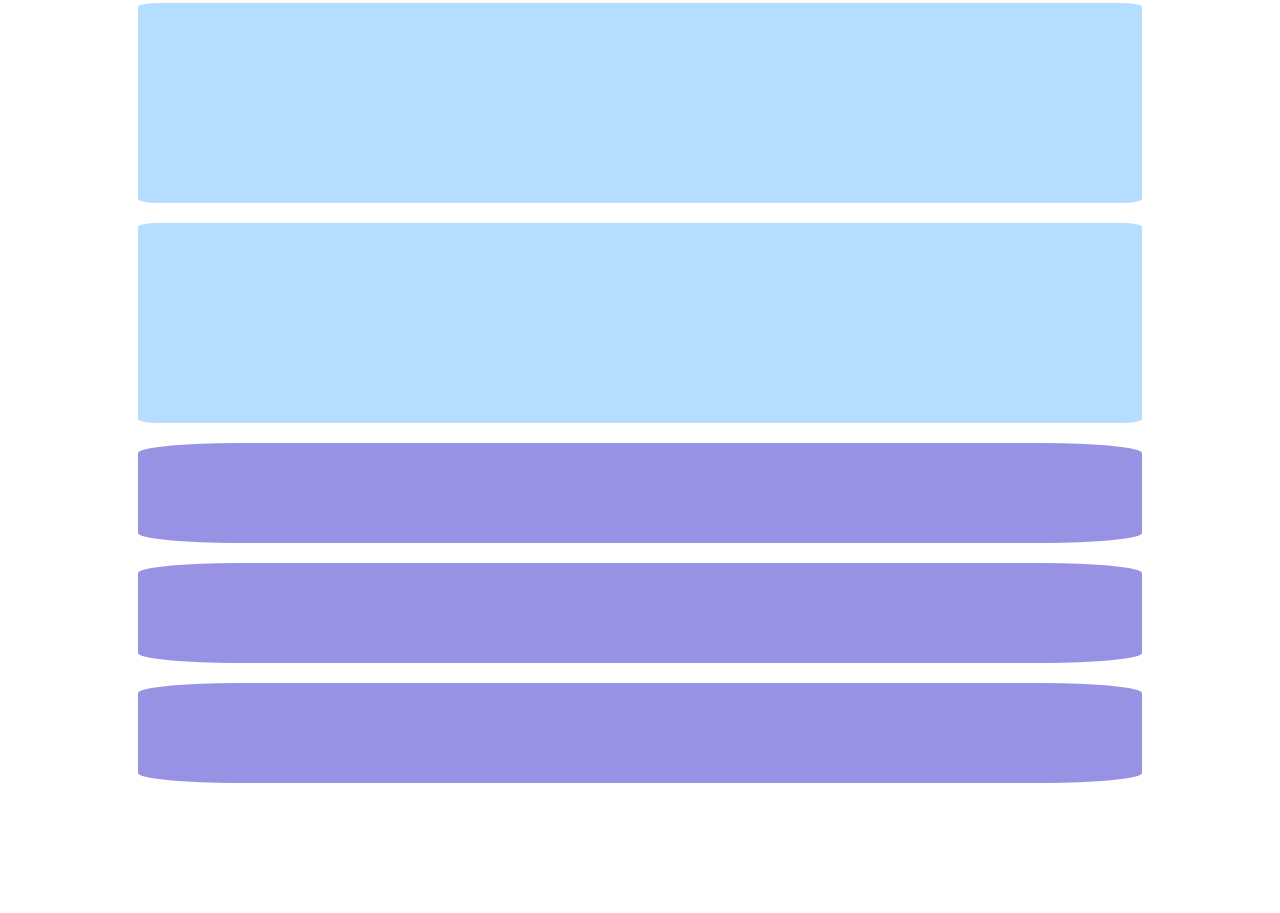
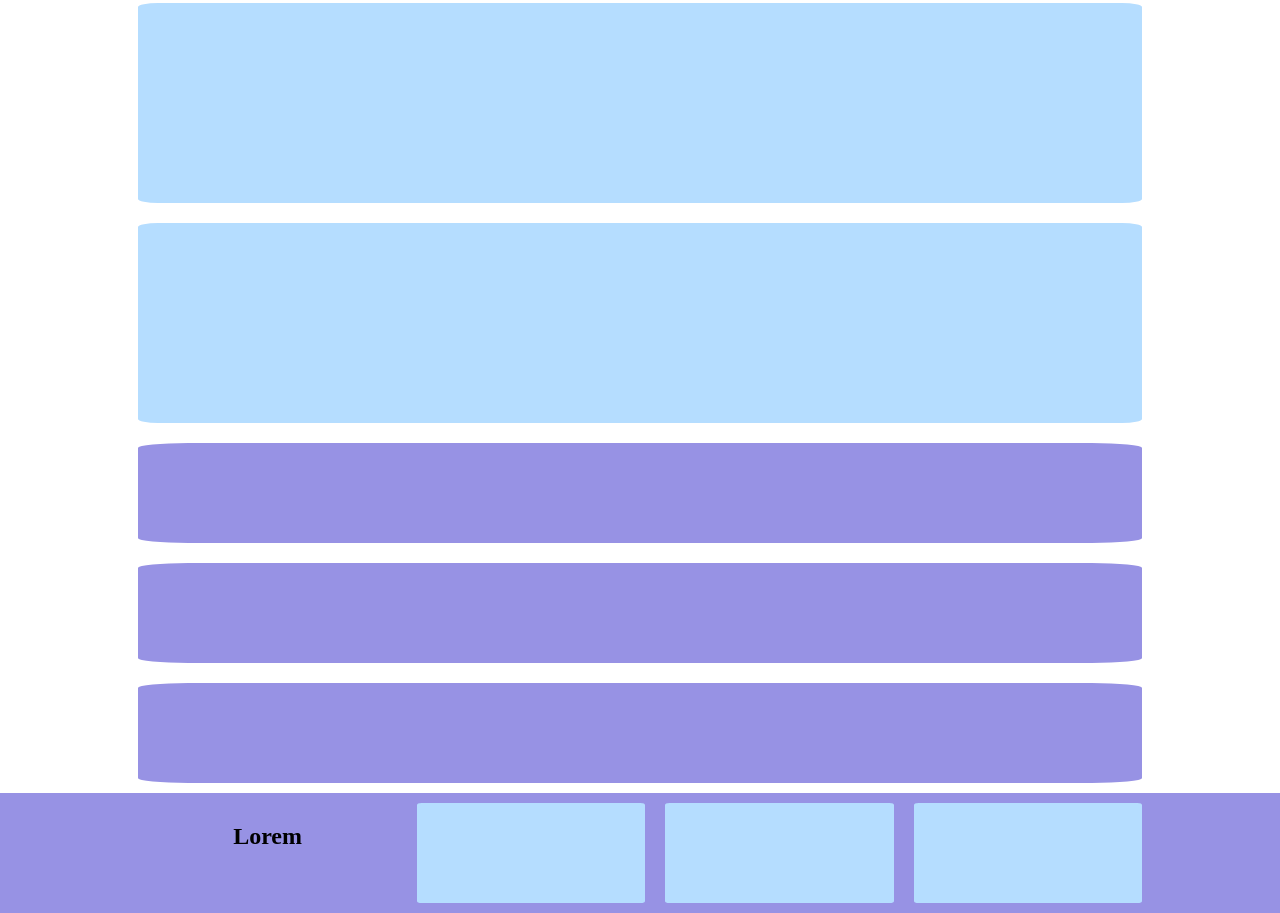
Before and after one commit to violix96/htmlcss-responsive-layout, a plain HTML site: page index.html in a window 1280 px wide. Shown: the part 1585-2498 px from the top of the page. Before the commit the page ends 2378 px from the top, so only its background shows below. Drawn offline with Linux system fonts and the light colour scheme.

Commit message:
[upd] layout benefits of working with us

```diff
--- a/css/style.css
+++ b/css/style.css
@@ -30,6 +30,13 @@ a{
 
 }
 
+h2{
+    text-align: center;
+}
+
+.py-20{
+    padding: 20px;
+}
 /* main- */
 
 
@@ -75,7 +82,9 @@ a{
         display: flex;
         flex-direction: column;
     }
+
 }
+
 
 
 /* DESKTOP */
@@ -169,12 +178,15 @@ a{
     width: calc(100% - 20px)
 
 }
+.col-33{
+    width: calc(100% / 2)
+}
 .col-40{
     width: 40%
+}
 
-}
 .col-50{
-    width: calc(50% )
+    width: calc(50%)
 
 }
 .col-60{
@@ -194,7 +206,7 @@ a{
     border-radius: 2%;
 }
 .border-radius-card{
-    border-radius: 10%;
+    border-radius: 5%;
 }
 
 
--- a/index.html
+++ b/index.html
@@ -58,7 +58,21 @@
                 <div class="height-m bg-violet col-100 my-10 border-radius-card"></div>
                 <div class="height-m bg-violet col-100 my-10 border-radius-card"></div>
                 <div class="height-m bg-violet col-100 my-10 border-radius-card"></div>
+            </div>
+        </div>
 
+        <!-- benefits of working with us -->
+        <div class="bg-violet">
+            <div class="container">
+                <div class="row-st-planning">
+                    <div class="height-m col-100 my-10 border-radius py-20 ">
+                    <h2>Lorem</h2>
+                    </div>
+                    <div class="height-m bg-light-blue col-100 my-10 border-radius"></div>
+                    <div class="height-m bg-light-blue col-100 my-10 border-radius"></div>
+                    <div class="height-m bg-light-blue col-100 my-10 border-radius"></div>
+
+                </div>
             </div>
         </div>
 
```
